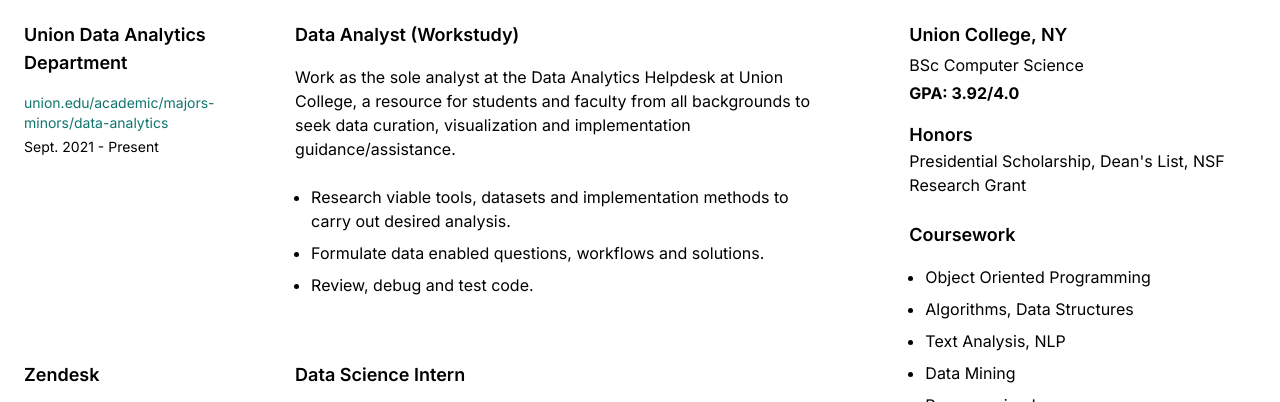
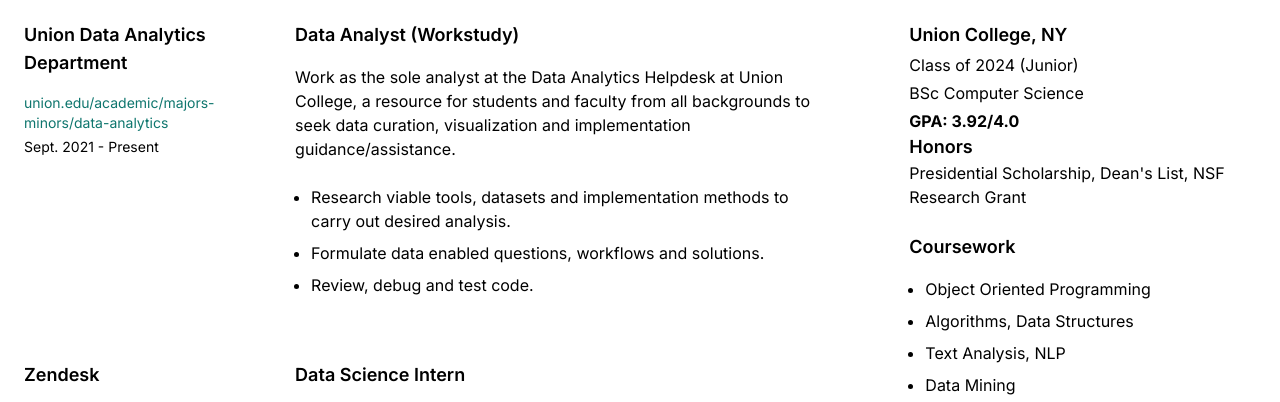
Before and after one commit to anshsinghal2002/resumecss, a plain HTML site: page index.html in a window 1280 px wide. Shown: the part 349-751 px from the top of the page. Drawn offline with Linux system fonts and the light colour scheme.

Commit message:
Added Class year

```diff
--- a/index.html
+++ b/index.html
@@ -302,9 +302,10 @@
           <div>
             <h3>Education</h3>
             <h4 class="mb-1">Union College, NY</h4>
+            <p class="mb-1">Class of 2024 (Junior)</p>
             <p class="mb-1">BSc Computer Science</p>
             <b>GPA: 3.92/4.0</b>
-            <h4 class="mt-4">Honors</h4>
+            <h4 class="mt-2">Honors</h4>
             <p>Presidential Scholarship, Dean's List, NSF Research Grant</p>
             <h4 class="mt-4">Coursework</h4>
             <ul>
```
